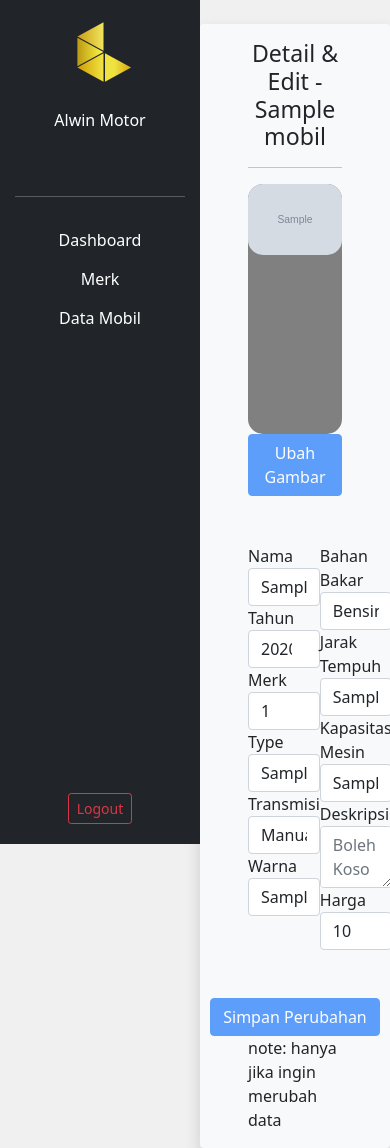
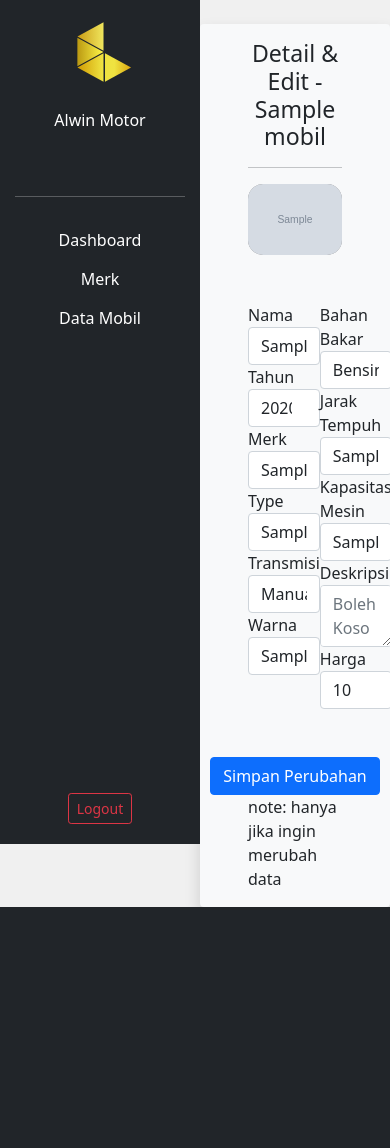
Before and after one commit to strbagus/jualmobil, a PHP site: page /admin/detail.php?id=1 in a window 390 px wide. After the commit the page ends 907 px from the top, so only its background shows below. Run offline with PHP 8.4, Linux system fonts and the light colour scheme; a user stored in the database is signed in; tables that the repository leaves empty hold one stand-in row (values such as "Sample post"); grey boxes marked "Sample" are stand-in pictures.

Commit message:
fix mobil hapus & update

```diff
--- a/admin/detail.php
+++ b/admin/detail.php
@@ -5,7 +5,11 @@ if(isset($_GET['id'])){
 }else{
     header("mobil.php");
 }
-$sqlmobil = "SELECT * FROM tb_mobil WHERE mobil_id='$id'";
+$sqlmobil = "SELECT * FROM tb_mobil JOIN tb_merk
+            ON
+            tb_mobil.mobil_merk = tb_merk.merk_id
+            WHERE
+            mobil_id='$id'";
 $rmobil = $conn->query($sqlmobil);
 $dmobil = $rmobil->fetch_assoc();
 $sqlgambar = "SELECT * FROM tb_mobil_gambar WHERE mg_mobil='$id'";
@@ -28,7 +32,7 @@ if(isset($_POST['tambahMobil'])){
     $sqlmobil = "UPDATE
                     tb_mobil
                     SET
-                    mobil_nama='$nama',mobil_tahun='$tahun',mobil_merk='$merk',mobil_type='$type',mobil_transmisi='$transmisi',mobil_warna='$warna',,mobil_bahanbakar='$bahanbakar',mobil_jarak='$jarak',mobil_kapmesin='$kapmesin',mobil_deskripsi='$deskripsi',mobil_harga='$harga'
+                    mobil_nama='$nama',mobil_tahun='$tahun',mobil_merk='$merk',mobil_type='$type',mobil_transmisi='$transmisi',mobil_warna='$warna',mobil_bahanbakar='$bahanbakar',mobil_jarak='$jarak',mobil_kapmesin='$kapmesin',mobil_deskripsi='$deskripsi',mobil_harga='$harga'
                     WHERE mobil_id='$id'";
     $resultmobil = $conn->query($sqlmobil);
     if($resultmobil){
@@ -39,26 +43,31 @@ if(isset($_POST['tambahMobil'])){
 
     <h3 class="text-center">Detail & Edit - <?= $dmobil['mobil_nama']?></h3>
     <hr>
-    <div class="row mb-5">
+    <div class="flex flex-column">
+
+        <div class="row mb-5 flex justify-content-center">
             <div class="col-md-6">
                 <div class="gambar"
                     style="
-                    width: 100%;
-                    height: 250px;
+                        width: 300px
+                        height: 300px;
                         background-color: gray;
                         border-radius: 15px;"
                     >
                     <img src="../assets/images/mobil/<?= $dgambar['mg_filename'] ?>"
                         alt="Gambar Mobil <?= $dgambar['mg_filename'] ?>"
                         style="
-                        width:100%;
+                            width: 100%;
+                            max-height: 300px;
                             border-radius: 15px">
                 </div>
             </div>
-        <div class="col-md-6">
+            <!-- <div class="col-md-6">
                 <a href="#" class="btn-primary btn disabled">Ubah Gambar</a>
+            </div> -->
         </div>
-    </div>
+        <div class="row">
+
             <form action="" method="post">
                 <div class="d-flex justify-content-evenly">
                     <div class="col-md-5">
@@ -73,7 +82,7 @@ if(isset($_POST['tambahMobil'])){
                         <div class="form-group">
                             <label for="merk">Merk</label>
                             <select name="merk" required="required" class="form-control">
-                        <option selected value="<?= $dmobil['mobil_merk'] ?>" ><?= $dmobil['mobil_merk'] ?></option>
+                                <option selected value="<?= $dmobil['mobil_merk'] ?>" ><?= $dmobil['merk_nama'] ?></option>
                                 <?php
                                 $sqlmerk = "SELECT * FROM tb_merk";
                                 $rmerk = $conn->query($sqlmerk);
@@ -93,8 +102,15 @@ if(isset($_POST['tambahMobil'])){
                             <label for="transmisi">Transmisi</label>
                             <select class="form-control" name="transmisi" required="required">
                                 <option selected value="<?= $dmobil['mobil_transmisi'] ?>"><?= $dmobil['mobil_transmisi'] ?></option>
-                        <option value="Manual">Manual</option>
-                        <option value="Matic">Matic</option>
+                                <?php
+                                    if($dmobil['merk_nama'] == "Manual"){
+                                        echo '<option value="Manual">Manual</option>';
+                                    }else{
+                                        echo '<option value="Matic">Matic</option>';
+                                    }
+                                ?>
+
+
                             </select>
                         </div>
                         <div class="form-group">
@@ -132,13 +148,15 @@ if(isset($_POST['tambahMobil'])){
                 </div>
 
                 <div class="d-flex justify-content-center mt-5">
-            <input type="submit" value="Simpan Perubahan" name="tambahMobil" class="disabled btn btn-primary">
+                    <input type="submit" value="Simpan Perubahan" name="tambahMobil" class="btn btn-primary">
                 </div>
                 <div class="d-flex justify-content-center">
                     <span>note: hanya jika ingin merubah data</span>
                 </div>
 
             </form>
+        </div>
+    </div>
 <?php
 include "footer.php";
 ?>
```
Also changed, not shown: admin/mobil.php (+9 -1 lines). Lines whose indentation alone changed are shown as unchanged.
